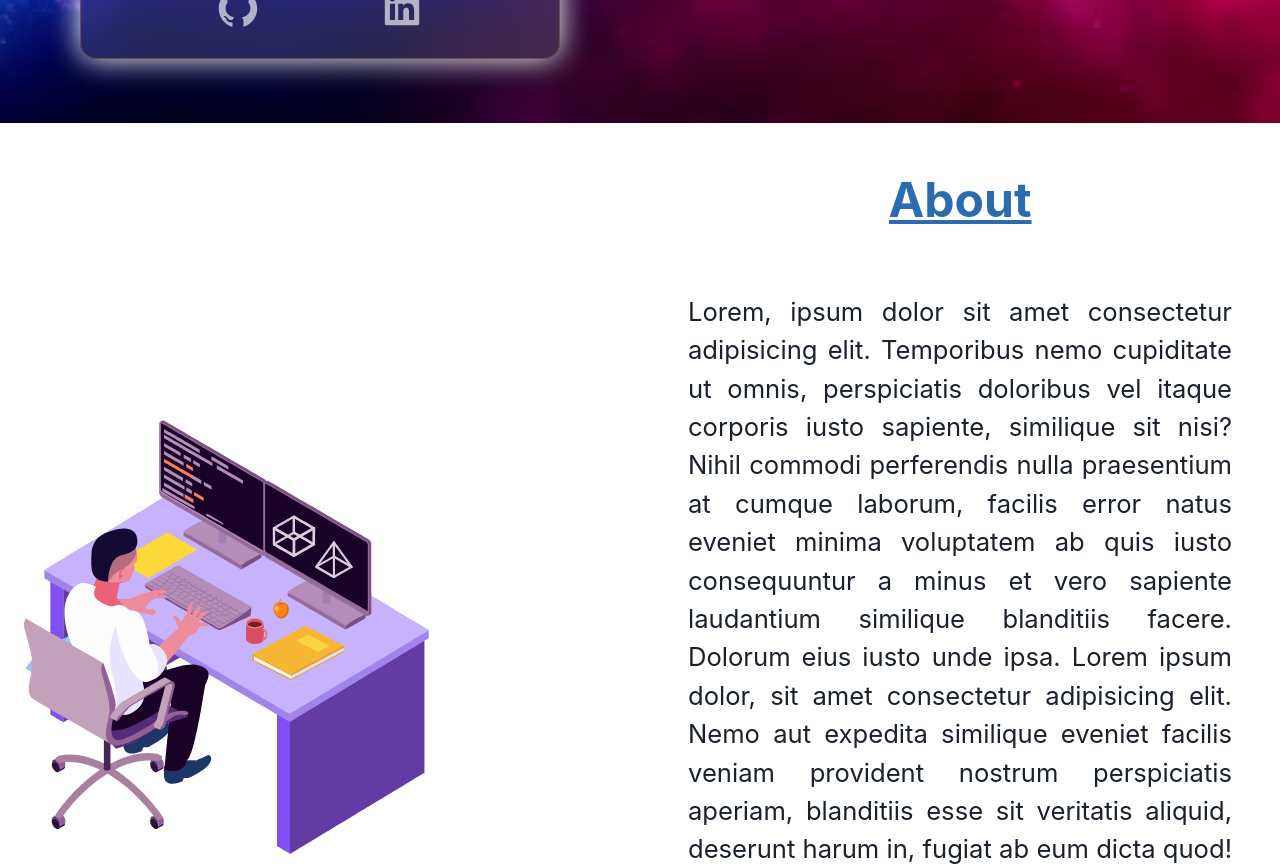
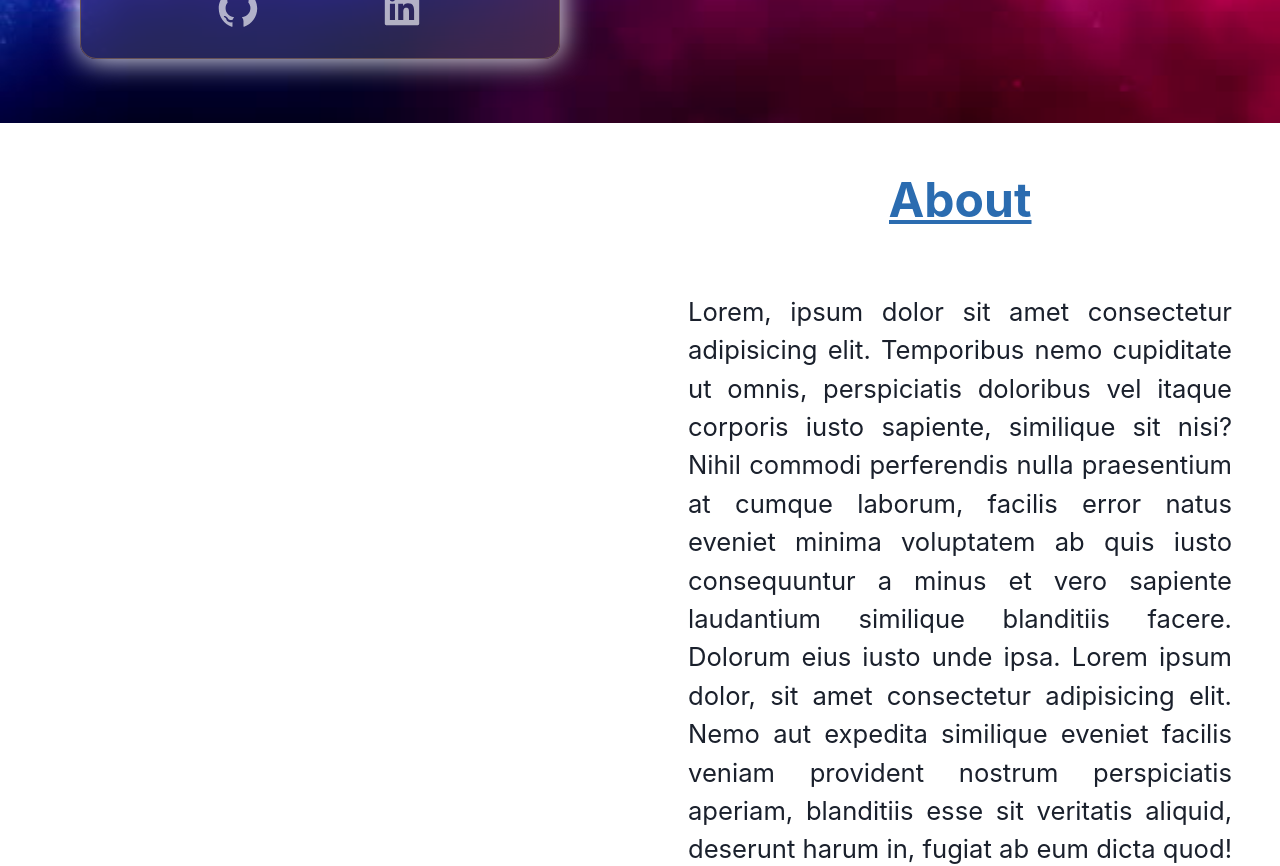
Before and after one commit to saksham-jain1/Portfolio, a React (Create React App) app: page / in a window 1280 px wide. Shown: the part 500-1366 px from the top of the page. Built offline with nearby package versions, Linux system fonts and the light colour scheme.

Commit message:
lottie bug fix

```diff
--- a/src/Components/About.js
+++ b/src/Components/About.js
@@ -14,7 +14,7 @@ const About = () => {
   return (
     <Box w="100%" position="relative" display="flex" flexWrap="wrap">
       <Box width={{ base: "100%", md: "50%" }} display="flex">
-        <Lottie options={defaultOptions} />
+        {/* <Lottie options={defaultOptions} /> */}
       </Box>
       <Box
         width={{ base: "100%", md: "50%" }}
```
